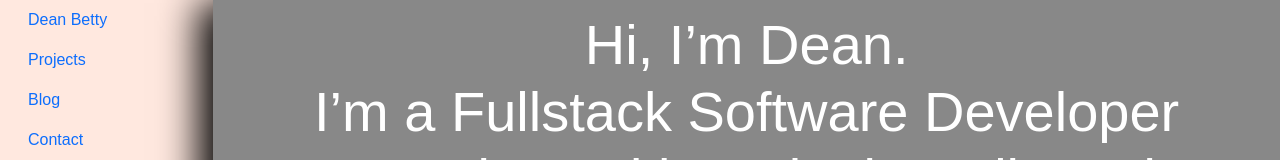
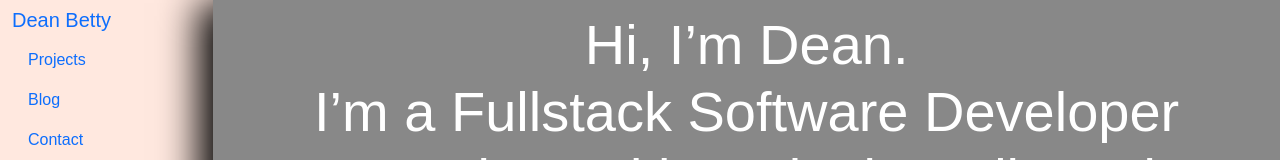
Before and after one commit to deanpointblank/Portfolio_v3, a React (Create React App) app: page / in a window 1280 px wide. Shown: the top 160 px of the page. Built offline with nearby package versions, Linux system fonts and the light colour scheme; a web font is replaced by a local one.

Commit message:
alter menu logo to be more prominent

```diff
--- a/src/Containers/menu.js
+++ b/src/Containers/menu.js
@@ -1,4 +1,5 @@
 import React, { Component } from 'react';
+import { Navbar } from 'react-bootstrap';
 import { Nav } from 'react-bootstrap';
 
 export default class MenuContainer extends Component {
@@ -6,7 +7,7 @@ export default class MenuContainer extends Component {
     render(){
         return(
             <Nav defaultActiveKey="/" className="flex-column">
-                    <Nav.Link href="/">Dean Betty</Nav.Link>
+                    <Navbar.Brand href="/">Dean Betty</Navbar.Brand>
                     <Nav.Link href="/projects">Projects</Nav.Link>
                     <Nav.Link href="/blog">Blog</Nav.Link>
                     <Nav.Link href="/contact">Contact</Nav.Link>
```
